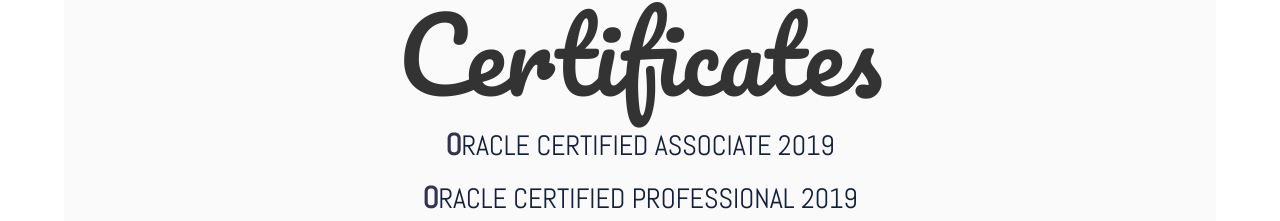
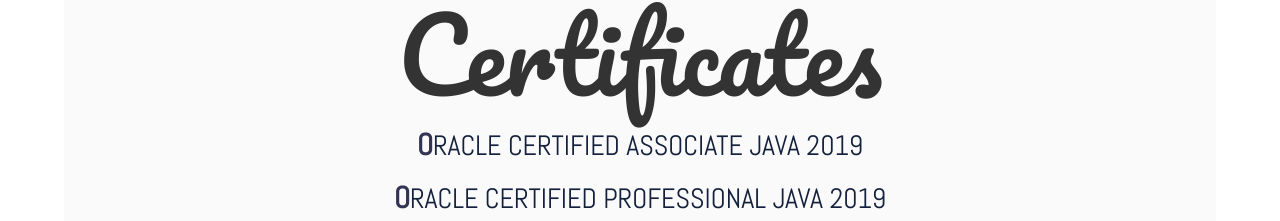
Before and after one commit to MenkeTechnologies/MenkeTechnologies.github.io, a plain HTML site: page educ.html in a window 1280 px wide. Shown: the part 731-952 px from the top of the page. Drawn offline with nearby package versions, Linux system fonts and the light colour scheme.

Commit message:
jhipster and oca and ocp

```diff
--- a/educ.html
+++ b/educ.html
@@ -88,8 +88,8 @@
     <h3><span class="first">BA</span> German Studies, Government</h3>
 
     <h5><span class=first">C</span>ertificates</h5>
-    <h3><span class="first">O</span>racle Certified Associate 2019</h3>
-    <h3><span class="first">O</span>racle Certified Professional 2019</h3>
+    <h3><span class="first">O</span>racle Certified Associate Java 2019</h3>
+    <h3><span class="first">O</span>racle Certified Professional Java 2019</h3>
     <h3><span class="first">L</span>PIC 1 System Admin 2020</h3>
     <h3><span class="first">L</span>PIC 2 Linux Engineer 2020</h3>
     <h3><span class="first">L</span>inux+ 2019</h3>
```
Also changed, not shown: about.html (+2 -0 lines).
